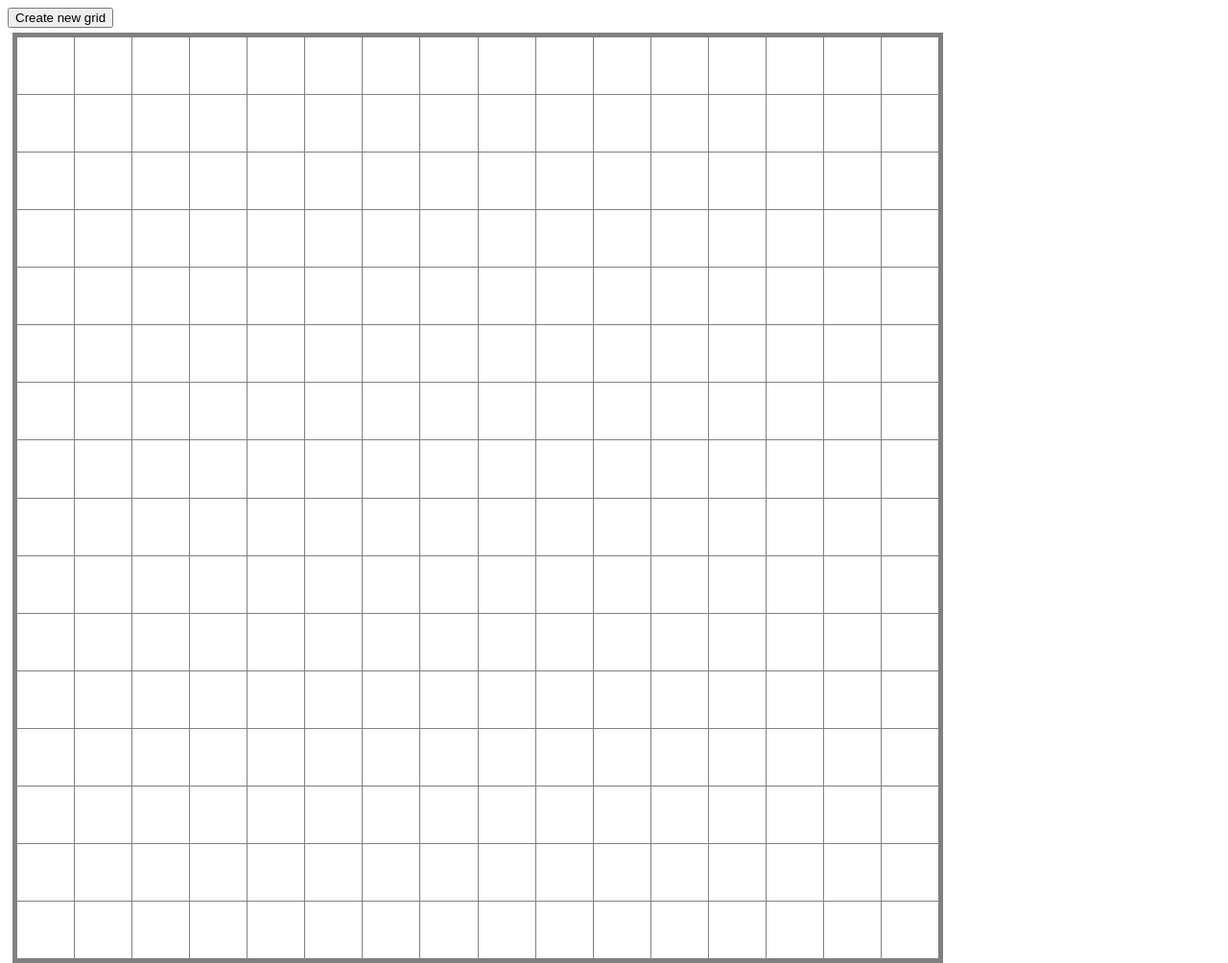
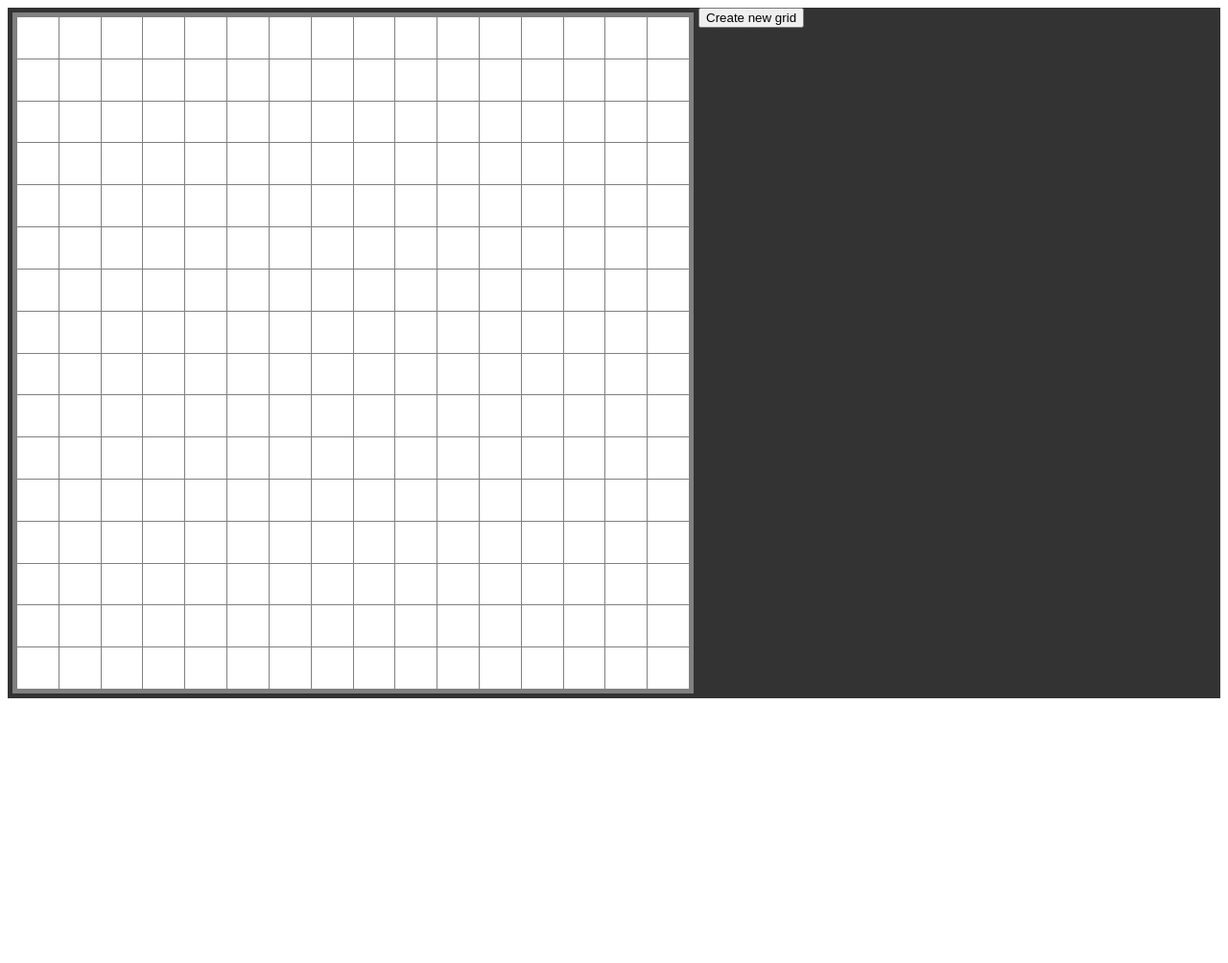
Before and after one commit to Virus35/Etch-a-sketch, a plain HTML site: page Index.html in a window 1280 px wide. Shown: the whole page at 96% size. After the commit the page ends 800 px from the top, so only its background shows below. Drawn offline with Linux system fonts and the light colour scheme.

Commit message:
Grid-gap glitch fixed and grid is shorter

```diff
--- a/CSS/Index.css
+++ b/CSS/Index.css
@@ -2,6 +2,10 @@
     padding: 0px;
     margin: 0px;
     background-color:#FFF;
+}
+#mainDiv{
+    display: flex;
+    background-color: #333;
 }
 #container{
     margin: 5px;
--- a/Index.html
+++ b/Index.html
@@ -7,10 +7,10 @@
     </head>
     <body>
         <div id='mainDiv'>
+            <div id='container'></div>
             <div id='palette'>
                 <button id='createNewGrid'>Create new grid</button>
             </div>
-            <div id='container'></div>
         </div>
         <script src='Javascript/main.js'></script>
     </body>
--- a/Javascript/main.js
+++ b/Javascript/main.js
@@ -1,6 +1,6 @@
 function createGrid(n){
     for(let i = 0; i < n*n; i++){
-        cont.setAttribute('style',`display:grid; width: 960px; height: 960px; grid-template-columns: repeat(${n}, 1fr); grid-auto-rows: auto ; grid-gap: 1px`);
+        cont.setAttribute('style',`display:grid; width: 700px; height: 700px; grid-template-columns: repeat(${n}, 1fr); grid-auto-rows: auto ; grid-gap: 1px`);
         const newDiv = document.createElement('div');
         newDiv.classList.add('block');
         newDiv.addEventListener('mouseenter', (e) => e.target.style.backgroundColor = 'red');
```
